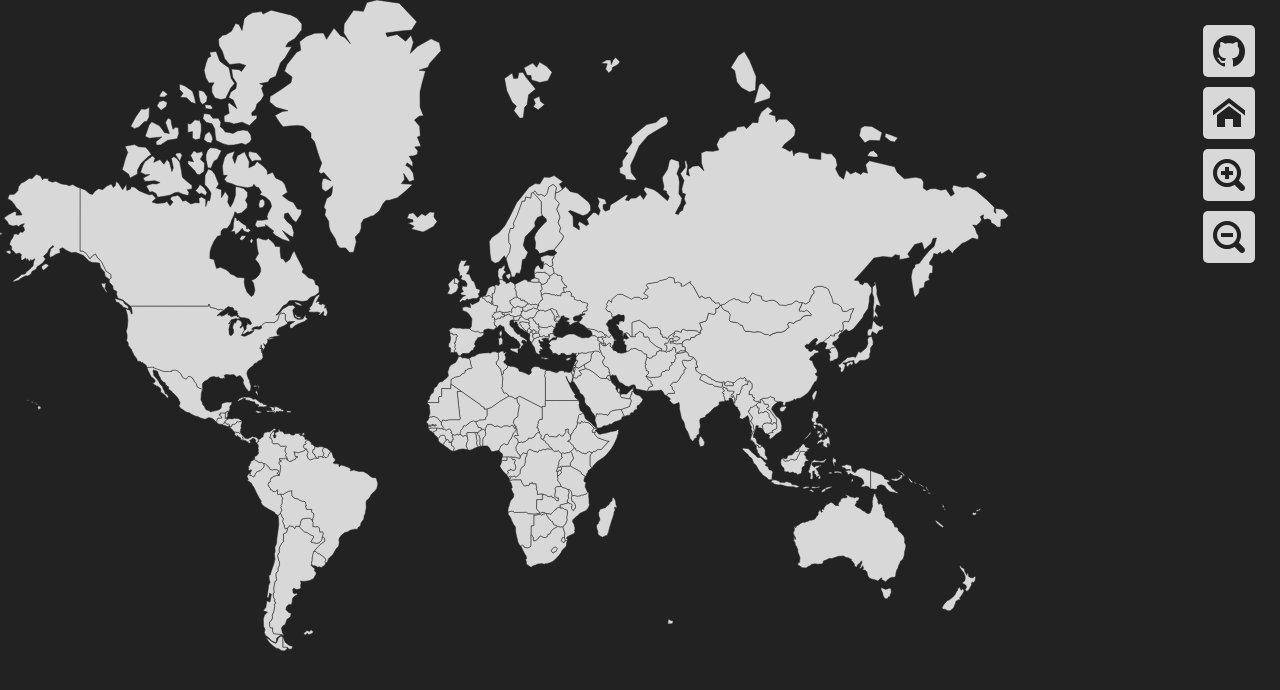
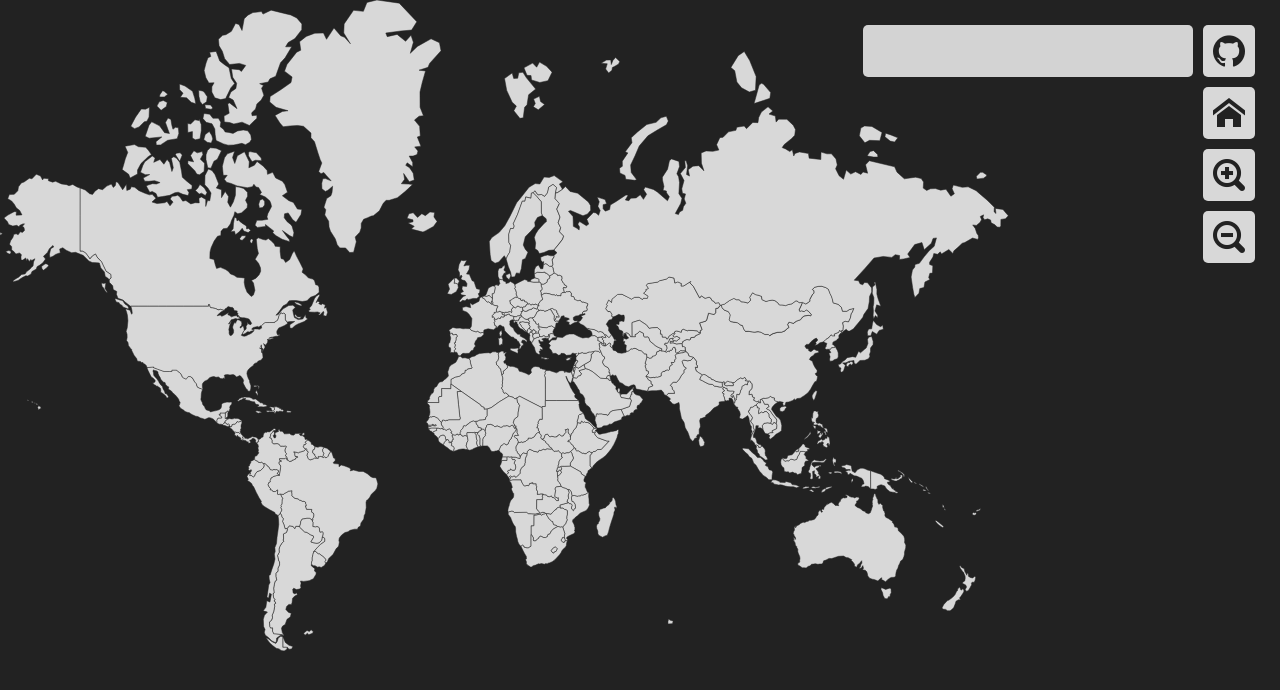
Before and after one commit to youedd/geo-expert-memory-test, a website built with Parcel: page src/index.html in a window 1280 px wide. Built offline with nearby package versions, Linux system fonts and the light colour scheme; a web font is replaced by a local one; what svg-pan-zoom would draw is missing.

Commit message:
add and style territories input

```diff
--- a/src/index.html
+++ b/src/index.html
@@ -8,6 +8,7 @@
     <link rel="stylesheet" href="./icomoon/style.css" />
   </head>
   <body>
+    <input id="input" type="text" />
     <div class="panel">
       <span class="icon icon-github"></span>
       <span id="home" class="icon icon-home"></span>
--- a/src/main.ts
+++ b/src/main.ts
@@ -1,4 +1,4 @@
-import SvgPanZoom from "svg-pan-zoom";
+import SvgPanZoom, { resetPan } from "svg-pan-zoom";
 import data from "./scripts/data";
 
 const delta = 0.1;
@@ -13,9 +13,13 @@ const svgHandler = SvgPanZoom("svg", {
 
 });
 
+
 const homeButton = document.getElementById("home");
 homeButton.addEventListener("click", () => {
+  clearInterval(intervalId);
+  intervalId= null;
   svgHandler.reset();
+
 });
 
 let newZoom;
@@ -30,6 +34,8 @@ const startLerp = () => {
     const zoom = svgHandler.getZoom();
     if (zoom === newZoom) {
       clearInterval(intervalId);
+      intervalId= null;
+      return;
     }
     svgHandler.zoom(lerp(zoom, newZoom, delta));
   }, 1000 / 60);
--- a/src/style.scss
+++ b/src/style.scss
@@ -33,6 +33,23 @@ svg {
   fill: $gray;
 }
 
+input {
+  opacity: 0.8;
+
+  position: absolute;
+  box-sizing: border-box;
+
+  right: 87px;
+  top: 25px;
+  padding: 10px;
+
+  height: 52px;
+
+  font-size: 24px;
+
+  border-radius: 5px;
+  border: 0;
+}
 .panel {
   display: flex;
   flex-direction: column;
```
